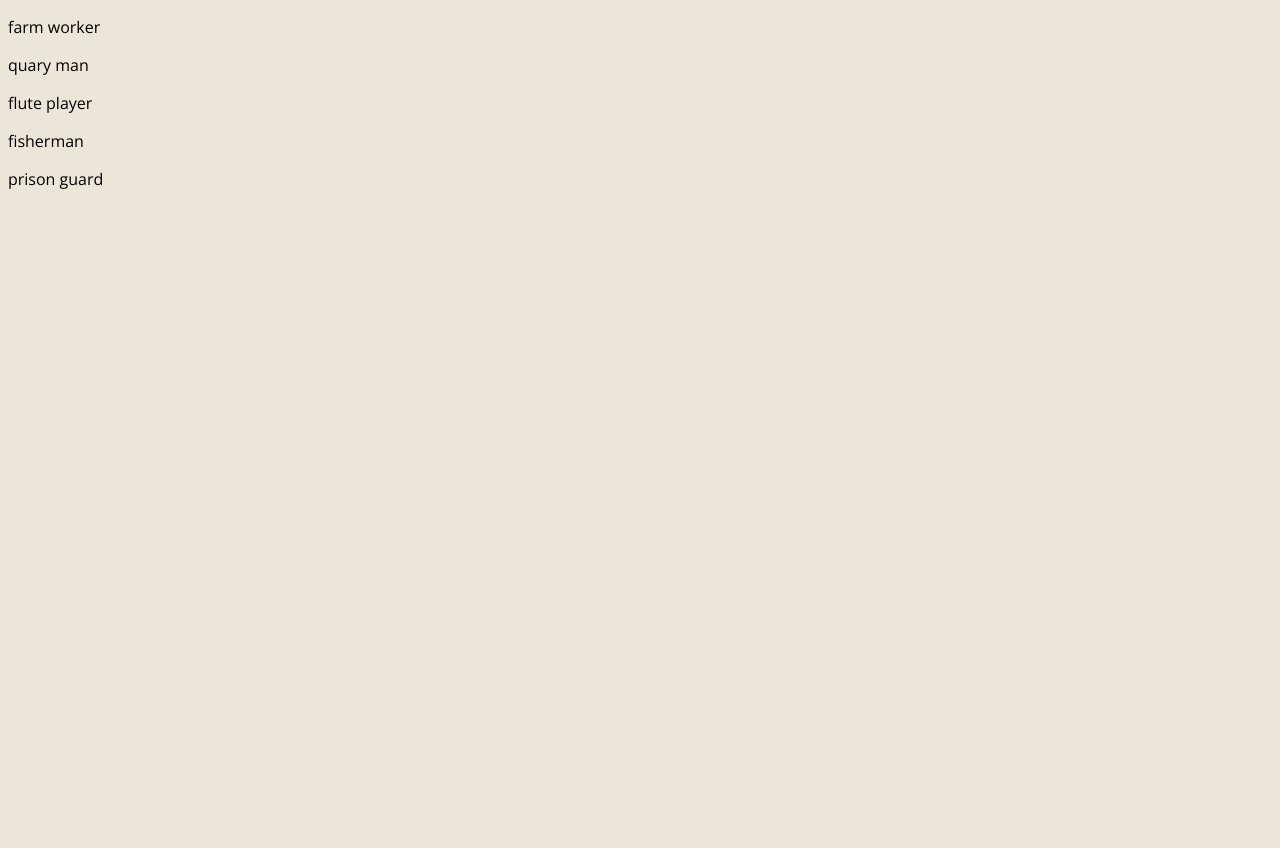
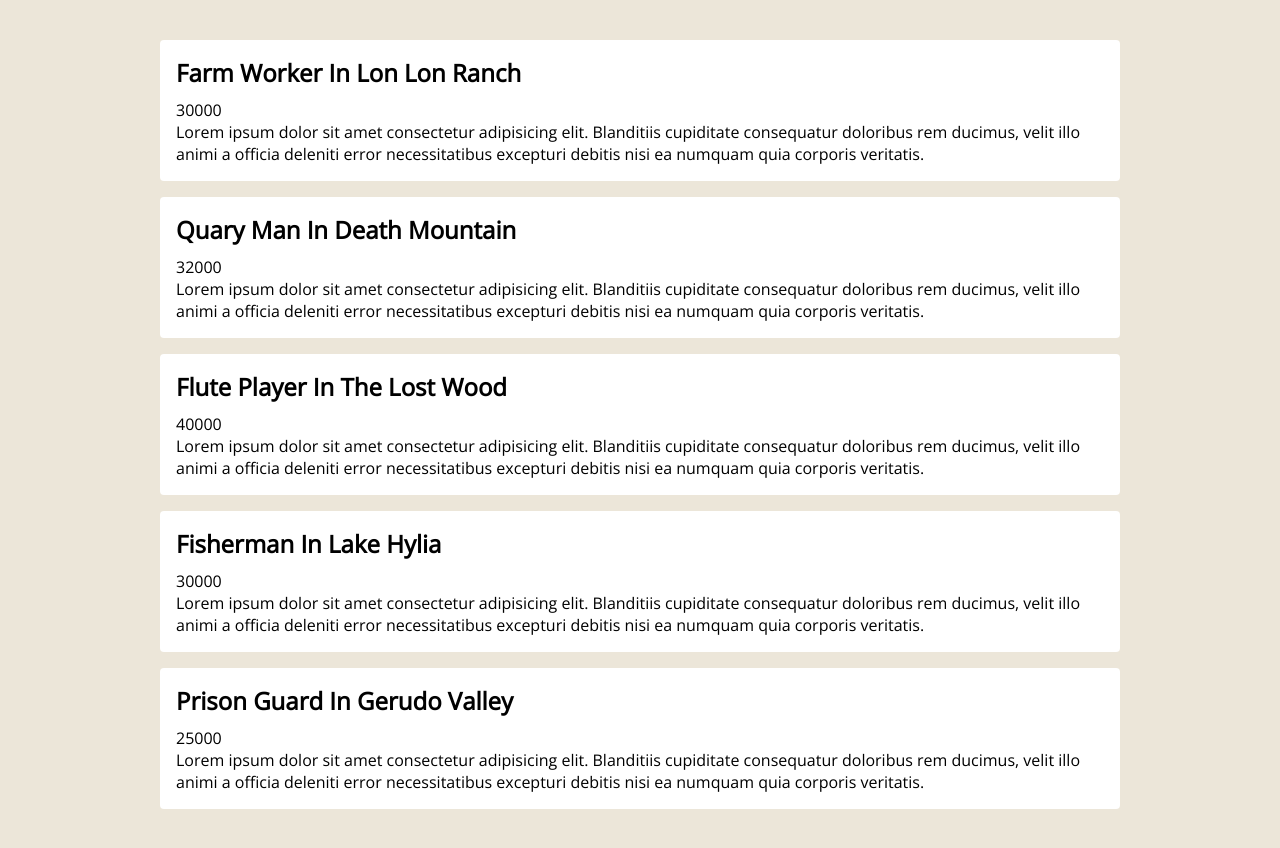
Before and after one commit to Antony-jacques/hyrule-jobs, a Vue app: page / in a window 1280 px wide. Before the commit the page ends 800 px from the top, so only its background shows below. Built offline with nearby package versions, Linux system fonts and the light colour scheme.

Commit message:
props with typescript

```diff
--- a/src/App.vue
+++ b/src/App.vue
@@ -1,19 +1,18 @@
 <template>
   <div class="app">
-    <p v-for="job in jobs" :key="job.id">
-      {{ job.title }}
-    </p>
+      <JobList :jobs="jobs" />
   </div>
 
 </template>
 
 <script lang="ts">
 import { defineComponent, reactive, toRefs, ref } from 'vue';
-import Job from './types/job'
+import Job from './types/Job'
+import JobList from './components/JobList.vue'
 
 export default defineComponent({ // defineComponent for typescript component
   name: 'App',
-  components: { },
+  components: { JobList },
   setup(){
     const jobs = ref<Job[]>([
       {
--- /dev/null
+++ b/src/components/JobList.vue
@@ -0,0 +1,64 @@
+<template>
+  <div class="job-list">
+    <ul>
+      <li v-for="job in jobs" :key="job.id">
+        <h2>{{ job.title }} in {{ job.location }}</h2>
+        <div class="salary">
+          {{ job.salary }}
+        </div>
+        <div class="description">
+          Lorem ipsum dolor sit amet consectetur adipisicing elit. Blanditiis
+          cupiditate consequatur doloribus rem ducimus, velit illo animi a
+          officia deleniti error necessitatibus excepturi debitis nisi ea
+          numquam quia corporis veritatis.
+        </div>
+      </li>
+    </ul>
+  </div>
+</template>
+
+<script lang="ts">
+import { defineComponent, PropType } from "vue";
+import Job from "@/types/Job";
+
+export default defineComponent({
+  props: {
+    jobs: {
+      required: true,
+      type: Array as PropType<Job[]>, // to type props: import & use PropType
+    },
+  },
+});
+</script>
+
+<style scoped>
+    .job-list {
+        max-width: 960px;
+        margin: 40px auto;
+    }
+    .job-list ul {
+        padding: 0;
+    }
+    .job-list li {
+        list-style-type: none;
+        background: white;
+        padding: 16px;
+        margin: 16px 0;
+        border-radius: 4px;
+    }
+    .job-list h2 {
+        margin: 0 0 10px;
+        text-transform: capitalize;
+    }
+    .salary {
+        display: flex;
+    }
+    .salary img {
+        width: 30px;
+    }
+    .salary p {
+        color: #17bf66;
+        font-weight: bold;
+        margin: 10px 4px;
+    }
+</style>
```
